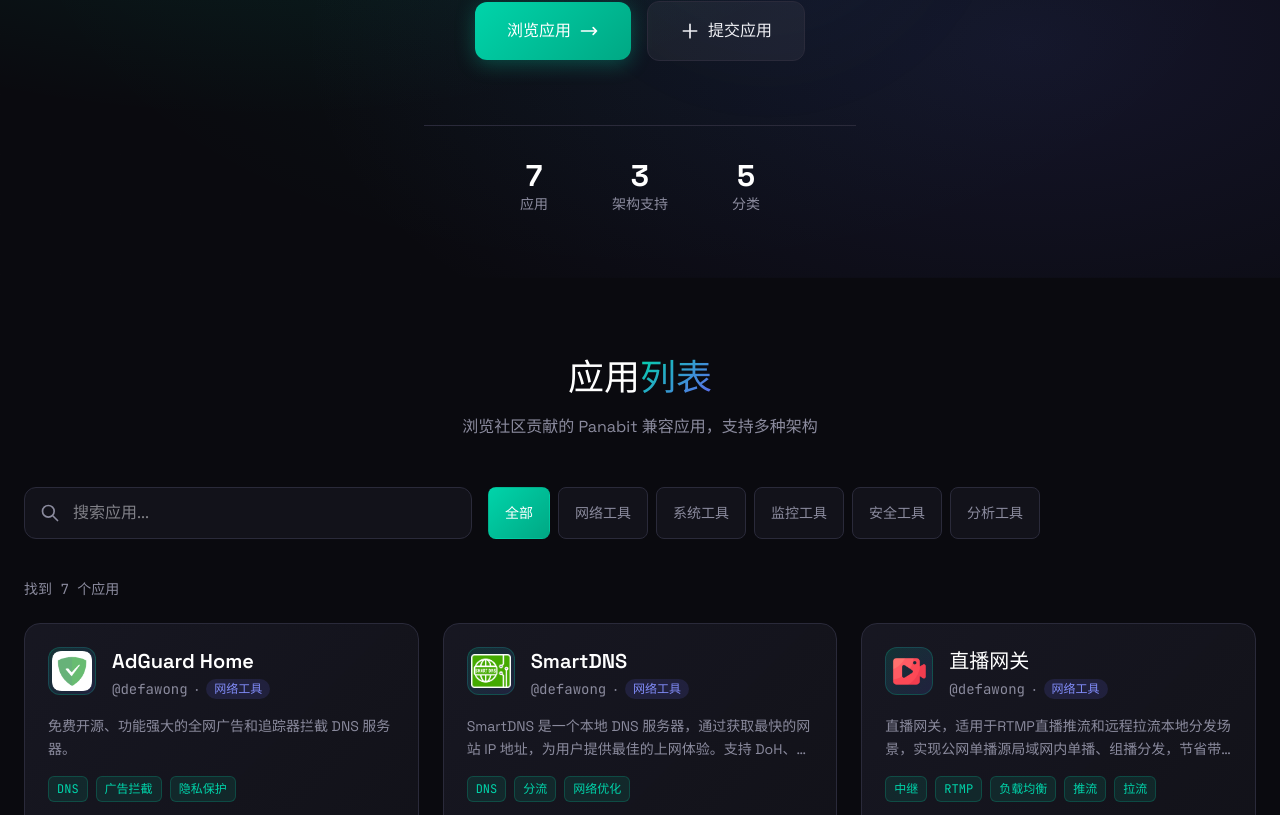
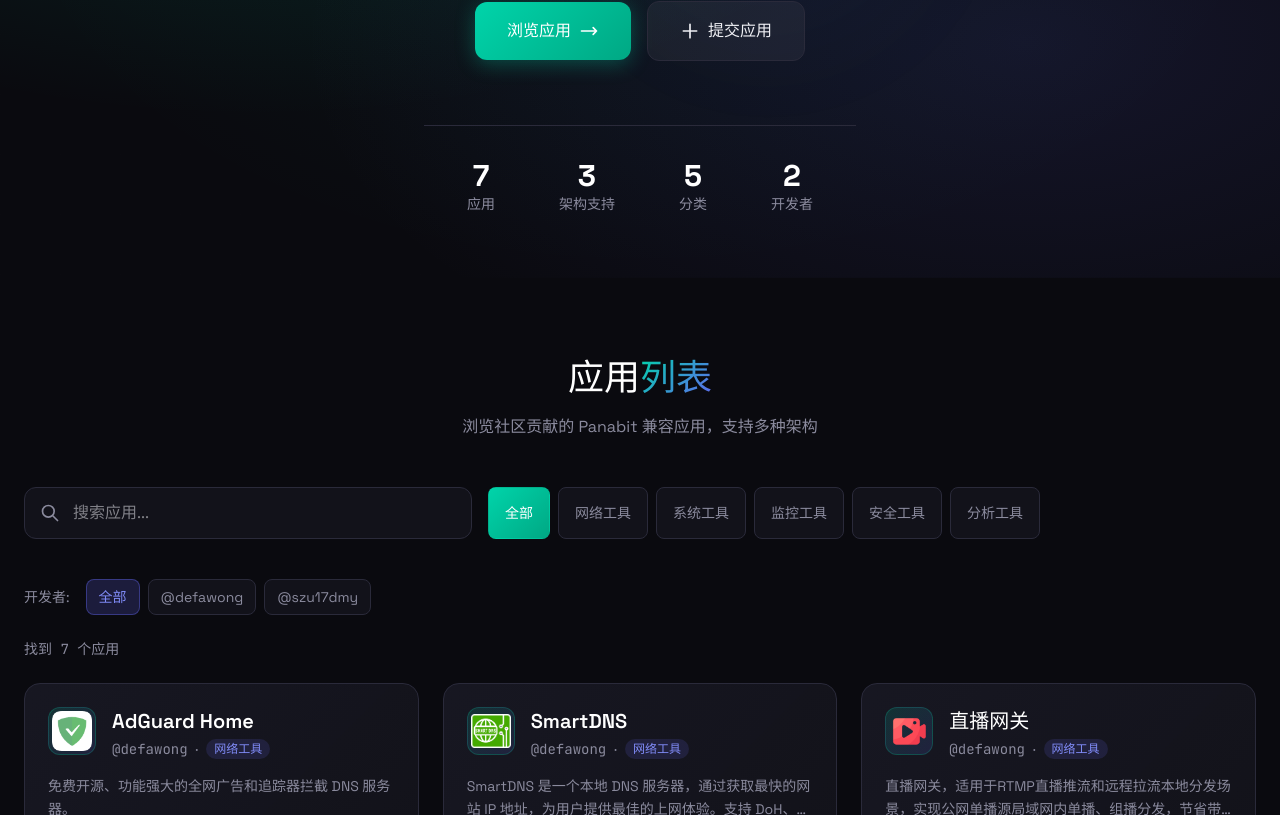
Before and after one commit to DefaWong/panabit-apps, a React (Vite) app: page / in a window 1280 px wide. Shown: the part 506-1321 px from the top of the page. Built offline with nearby package versions, Linux system fonts and the light colour scheme.

Commit message:
feat: 添加开发者统计和筛选功能，修复列表样式

```diff
--- a/src/components/AppList.tsx
+++ b/src/components/AppList.tsx
@@ -2,21 +2,26 @@
 import { apps, categories } from '../data/apps';
 import { AppCard } from './AppCard';
 
+// 获取所有开发者列表（去重并排序）
+const authors = ['全部开发者', ...Array.from(new Set(apps.map(app => app.author))).sort()];
+
 export function AppList() {
   const [selectedCategory, setSelectedCategory] = useState('全部');
+  const [selectedAuthor, setSelectedAuthor] = useState('全部开发者');
   const [searchQuery, setSearchQuery] = useState('');
 
   const filteredApps = useMemo(() => {
     return apps.filter((app) => {
       const matchesCategory = selectedCategory === '全部' || app.category === selectedCategory;
+      const matchesAuthor = selectedAuthor === '全部开发者' || app.author === selectedAuthor;
       const matchesSearch =
         searchQuery === '' ||
         app.name.toLowerCase().includes(searchQuery.toLowerCase()) ||
         app.description.toLowerCase().includes(searchQuery.toLowerCase()) ||
         app.tags.some((tag) => tag.toLowerCase().includes(searchQuery.toLowerCase()));
-      return matchesCategory && matchesSearch;
+      return matchesCategory && matchesAuthor && matchesSearch;
     });
-  }, [selectedCategory, searchQuery]);
+  }, [selectedCategory, selectedAuthor, searchQuery]);
 
   return (
     <section id="apps" className="py-20 px-6">
@@ -90,6 +95,28 @@
           </div>
         </div>
 
+        {/* Author filter */}
+        <div className="flex flex-wrap gap-2 mb-6">
+          <span className="text-sm text-[var(--color-text-muted)] py-2 mr-2">开发者:</span>
+          {authors.map((author) => (
+            <button
+              key={author}
+              onClick={() => setSelectedAuthor(author)}
+              className="px-3 py-1.5 rounded-lg text-sm transition-all duration-200"
+              style={{
+                background:
+                  selectedAuthor === author
+                    ? 'rgba(99, 102, 241, 0.2)'
+                    : 'var(--color-surface)',
+                color: selectedAuthor === author ? '#818cf8' : 'var(--color-text-muted)',
+                border: `1px solid ${selectedAuthor === author ? 'rgba(99, 102, 241, 0.4)' : 'var(--color-border)'}`,
+              }}
+            >
+              {author === '全部开发者' ? '全部' : `@${author}`}
+            </button>
+          ))}
+        </div>
+
         {/* Results count */}
         <div className="mb-6 text-sm text-[var(--color-text-muted)] font-mono">
           找到 {filteredApps.length} 个应用
--- a/src/components/Hero.tsx
+++ b/src/components/Hero.tsx
@@ -1,4 +1,8 @@
 import { apps, categories } from '../data/apps';
+
+// 计算开发者人数（根据 author 去重）
+const uniqueAuthors = new Set(apps.map(app => app.author));
+const authorCount = uniqueAuthors.size;
 
 export function Hero() {
   return (
@@ -137,6 +141,10 @@
             <div className="text-2xl sm:text-3xl font-bold text-white">{categories.length - 1}</div>
             <div className="text-sm text-[var(--color-text-muted)]">分类</div>
           </div>
+          <div className="text-center">
+            <div className="text-2xl sm:text-3xl font-bold text-white">{authorCount}</div>
+            <div className="text-sm text-[var(--color-text-muted)]">开发者</div>
+          </div>
         </div>
       </div>
     </section>
```
